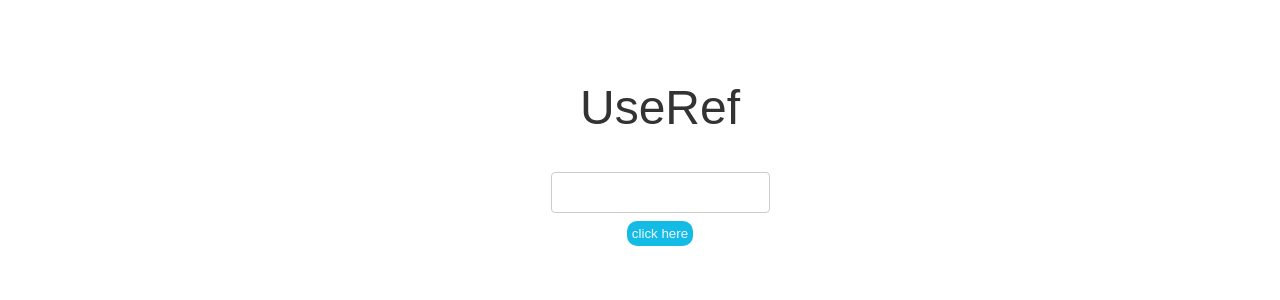
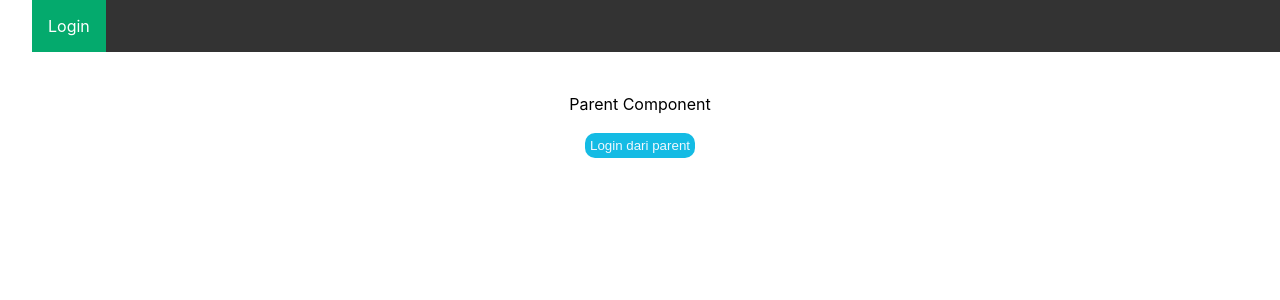
Before and after one commit to kyyril/react-hooks, a React app: page / in a window 1280 px wide. Shown: the top 300 px of the page. Built offline with nearby package versions, Linux system fonts and the light colour scheme; the HTML template or start-up script is replaced by a standard one.

Commit message:
useImperative

```diff
--- a/src/App.jsx
+++ b/src/App.jsx
@@ -5,6 +5,7 @@
 import UseLayoutEffect from "./hooks/useLayoutEffect";
 import UseContext from "./hooks/useContext";
 import UseRef from "./hooks/UseRef";
+import UseImperativeHandle from "./hooks/UseImperativeHandle";
 
 function App() {
   return (
@@ -13,8 +14,9 @@
       <UseReducer />
       <UseEffect />
       <UseLayoutEffect />
-      <UseContext /> */}
-      <UseRef/>
+      <UseContext />
+      <UseRef/> */}
+      <UseImperativeHandle/>
     </>
   );
 }
--- /dev/null
+++ b/src/components/LoginImperative.jsx
@@ -0,0 +1,28 @@
+import React, { forwardRef, useImperativeHandle, useState } from 'react';
+
+const LoginImperative = (props, ref) => {
+  const [isLogin, setIsLogin] = useState(false);
+  const handleClick = () => {
+    setIsLogin((login) => !login);
+  };
+  useImperativeHandle(ref, () => ({
+    setLogin: handleClick,
+  }));
+  console.log('render dari child');
+  return (
+    <div>
+      <ul>
+        <li>
+          <a
+            onClick={handleClick}
+            className={`${!isLogin ? 'login' : 'logout'}`}
+            href="#home">
+            {!isLogin ? 'Login' : 'Logout'}
+          </a>
+        </li>
+      </ul>
+    </div>
+  );
+};
+
+export default forwardRef(LoginImperative);
--- /dev/null
+++ b/src/hooks/UseImperativeHandle.jsx
@@ -0,0 +1,20 @@
+import React, { useRef } from 'react';
+import LoginImperative from '../components/LoginImperative';
+
+const UseImperativeHandle = () => {
+  const loginRef = useRef();
+  console.log('render dari parent');
+  return (
+    <main>
+      <LoginImperative ref={loginRef} />
+      <div className="imperative">
+        <p>Parent Component</p>
+        <button onClick={() => loginRef.current.setLogin()}>
+          Login dari parent
+        </button>
+      </div>
+    </main>
+  );
+};
+
+export default UseImperativeHandle;
```
